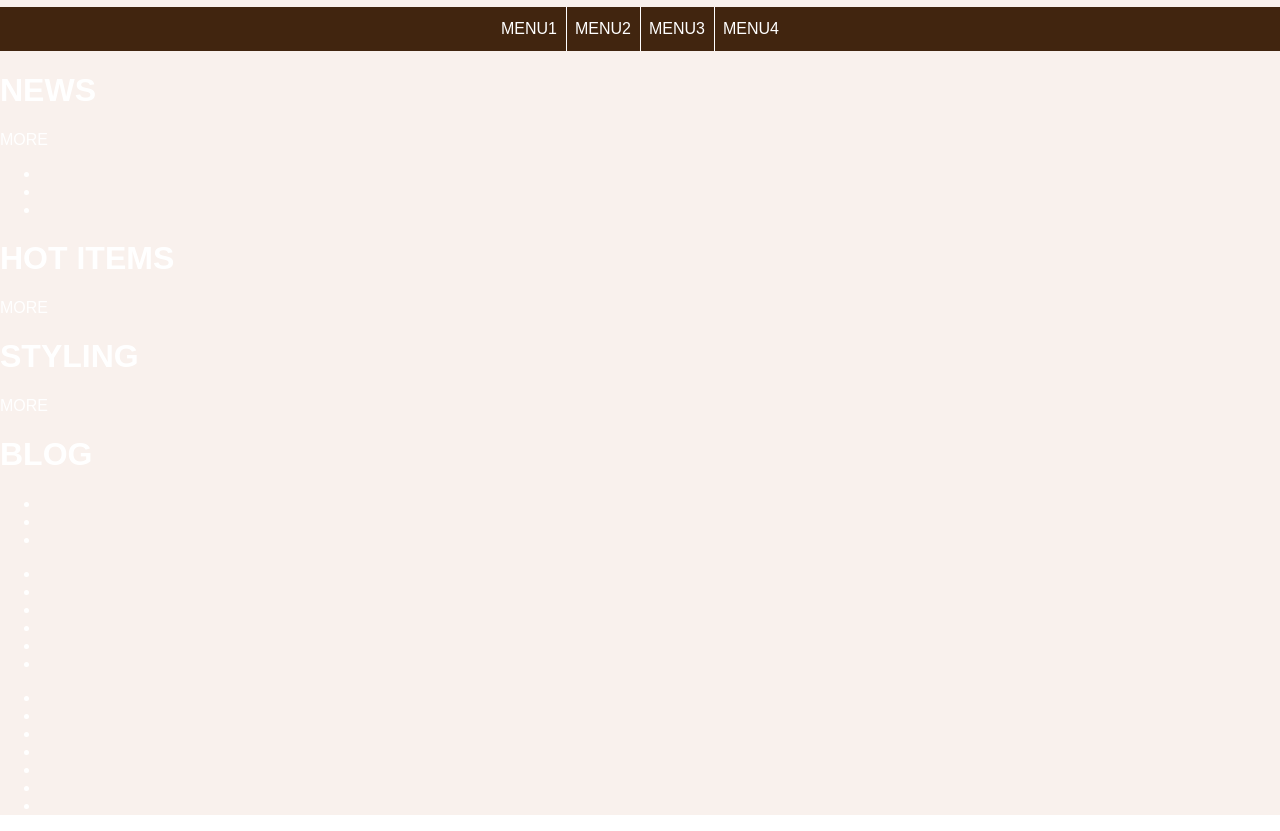
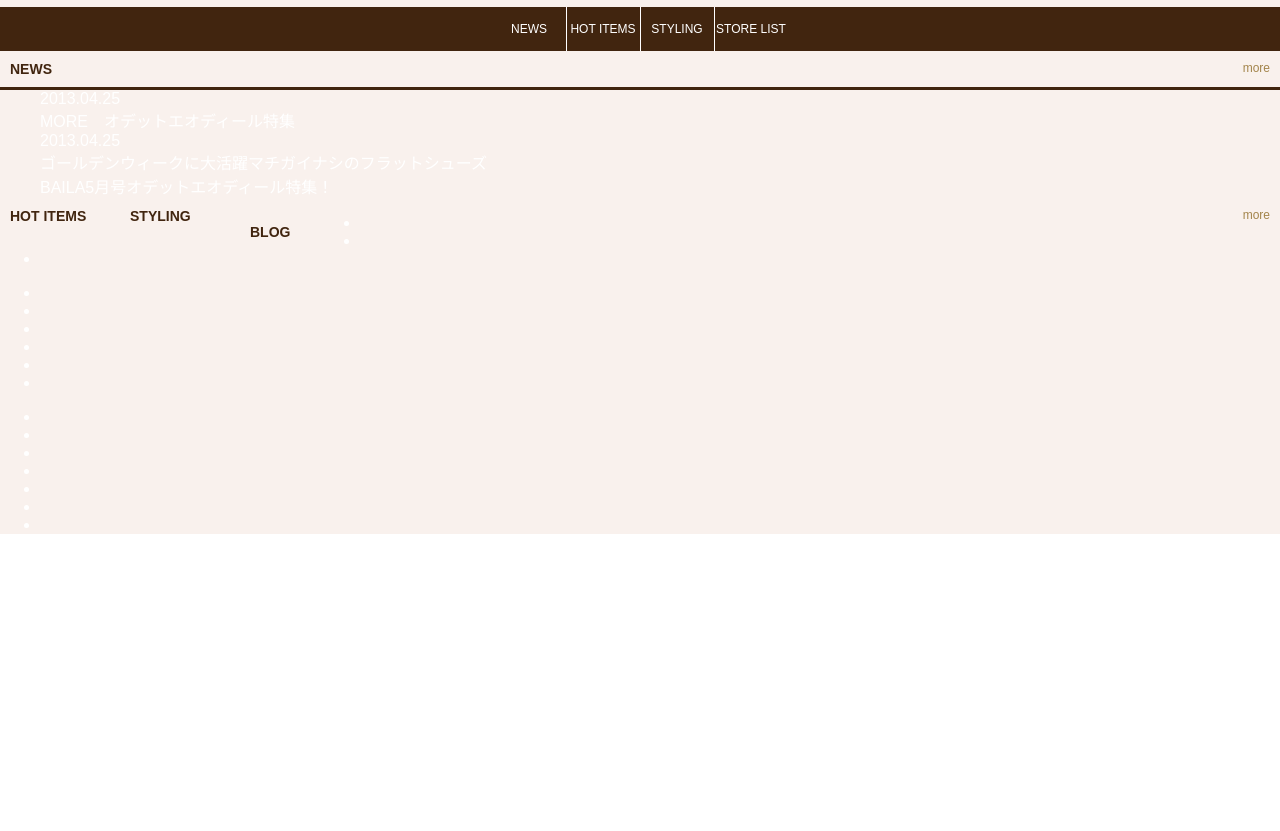
Before and after one commit to haradashinya/bzmini37, a plain HTML site: page index.html in a window 1280 px wide. Shown: the part 57-888 px from the top of the page. After the commit the page ends 800 px from the top, so only its background shows below. Drawn offline with Linux system fonts and the light colour scheme.

Commit message:
work in progress."

```diff
--- a/css/layout.css
+++ b/css/layout.css
@@ -49,7 +49,38 @@ header aside nav ul li {
 	width:73px;
 	text-align:center;
 	line-height:44px;
+  font-size: 12px;
 }
 header aside nav ul li.last {
 	border-right:none;
 }
+
+div #slider {
+  height: 100px;
+}
+section h1 {
+  color: #41250f;
+  width: 100px;
+  padding: 10px;
+  margin: 0;
+  font-size: 14px;
+  float: left;
+
+}
+p.more {
+  color: #a3844b;
+  width: 100px;
+  padding: 10px;
+  margin: 0;
+  font-size: 12px;
+  float: right;
+  text-align: right;
+}
+ul.news {
+  margin: 0px;
+  border-top: 3px solid #41250f;
+  list-style-type: none;
+}
+ul.news li {
+  border-bottom:
+}
--- a/index.html
+++ b/index.html
@@ -18,36 +18,40 @@
 		<aside class="clear">
 			<nav>
 				<ul class="clearfix">
-					<li>MENU1</li>
-					<li>MENU2</li>
-					<li>MENU3</li>
-					<li class="last">MENU4</li>
+					<li>NEWS</li>
+					<li>HOT ITEMS</li>
+					<li>STYLING</li>
+					<li class="last">STORE LIST</li>
 				</ul>
 			</nav>
 		</aside>
 	</header>
 	<div id="slider"></div>
+  <section>
+    <p class="more">more</p>
+  </section>
 	<section>
 		<h1>NEWS</h1>
-		<p class="more">MORE</p>
-		<ul class="news">
-			<li></li>
-			<li></li>
-			<li></li>
+		<ul class="news clear">
+      <li>2013.04.25<br>MORE　オデットエオディール特集</li>
+      <li>2013.04.25<br>ゴールデンウィークに大活躍マチガイナシのフラットシューズ</li>
+			<li>BAILA5月号オデットエオディール特集！</li>
 		</ul>
 	</section>
+
 	<section>
 		<h1>HOT ITEMS</h1>
-		<p class="more">MORE</p>
+		<p class="more">more</p>
 	</section>
+
 	<section>
 		<h1>STYLING</h1>
-		<p class="more">MORE</p>
 		<div class="column4"></div>
 		<div class="column4"></div>
 		<div class="column4"></div>
 		<div class="column4 last"></div>
 	</section>
+
 	<section>
 		<h1>BLOG</h1>
 		<ul>
--- a/sp/css/layout.css
+++ b/sp/css/layout.css
@@ -20,3 +20,9 @@ article {
   background: url("../img/color.png");
   /* color: #ffffff; */
 }
+
+.news {
+
+}
+aside nav ul li {
+}
```
Also changed, not shown: sp/css/normalize.css.
